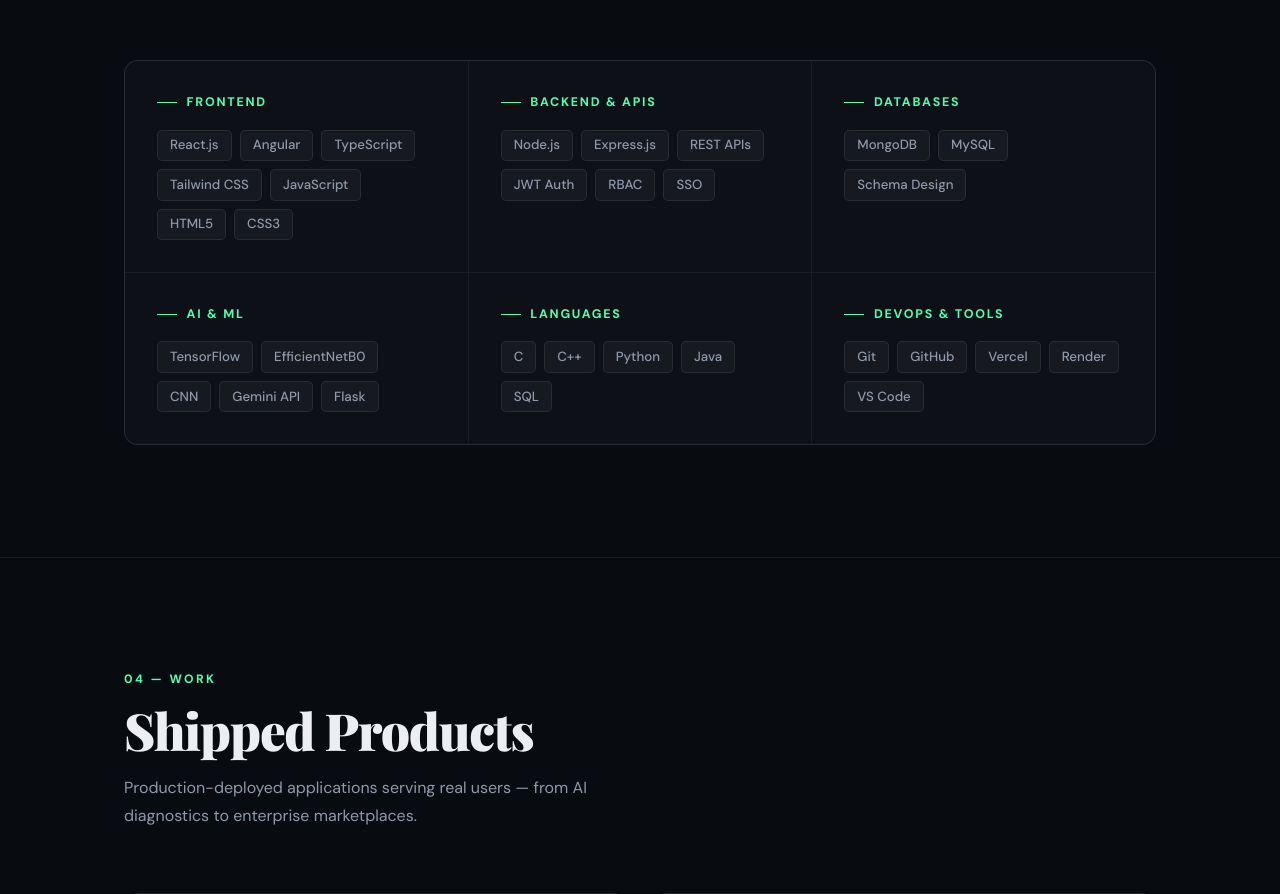
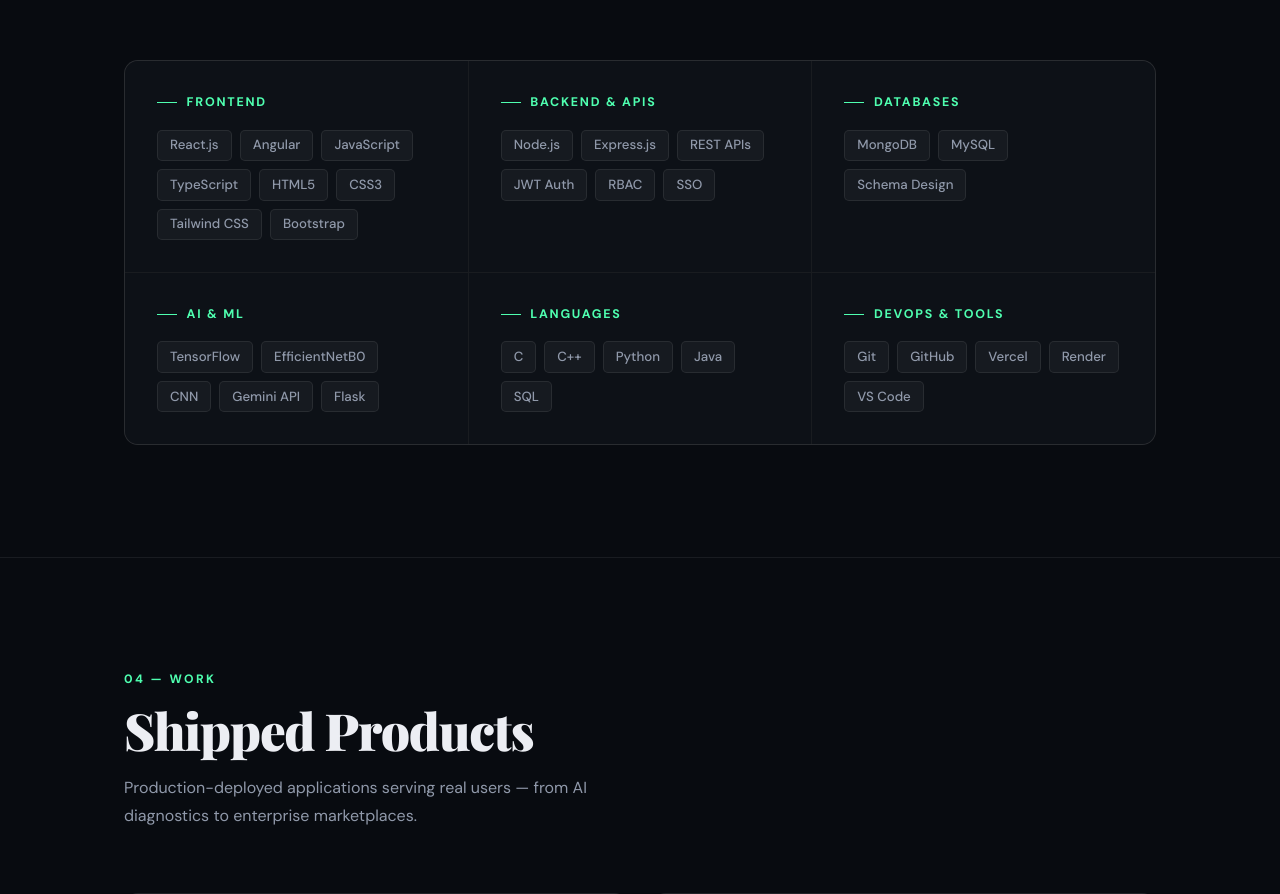
Before and after one commit to santosh7273/santoshKumarDpl, a React (Vite) app: page / in a window 1280 px wide. Shown: the part 3200-4094 px from the top of the page. Built offline with nearby package versions, Linux system fonts and the light colour scheme.

Commit message:
finalOne

```diff
--- a/src/App.jsx
+++ b/src/App.jsx
@@ -63,7 +63,7 @@
 ];
 
 const skillCategories = [
-  { title: "Frontend", skills: ["React.js", "Angular", "TypeScript", "Tailwind CSS", "JavaScript", "HTML5", "CSS3"] },
+  { title: "Frontend", skills: ["React.js", "Angular", "JavaScript", "TypeScript", "HTML5", "CSS3", "Tailwind CSS", "Bootstrap"] },
   { title: "Backend & APIs", skills: ["Node.js", "Express.js", "REST APIs", "JWT Auth", "RBAC", "SSO"] },
   { title: "Databases", skills: ["MongoDB", "MySQL", "Schema Design",] },
   { title: "AI & ML", skills: ["TensorFlow", "EfficientNetB0", "CNN", "Gemini API", "Flask"] },
```
